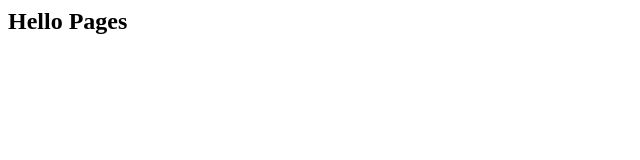
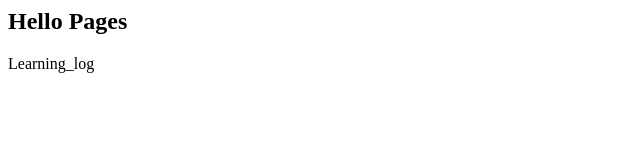
Before and after one commit to starrkone/test-1, a plain HTML site: page index.html in a window 1280 px wide. Shown: the whole page, without its empty margins (0-640 px from the left). Drawn offline with Linux system fonts and the light colour scheme.

Commit message:
add link

```diff
--- a/index.html
+++ b/index.html
@@ -1 +1,2 @@
 <h2> Hello Pages </h2>
+<a herf="47.94.240.84" >Learning_log</a>
```
